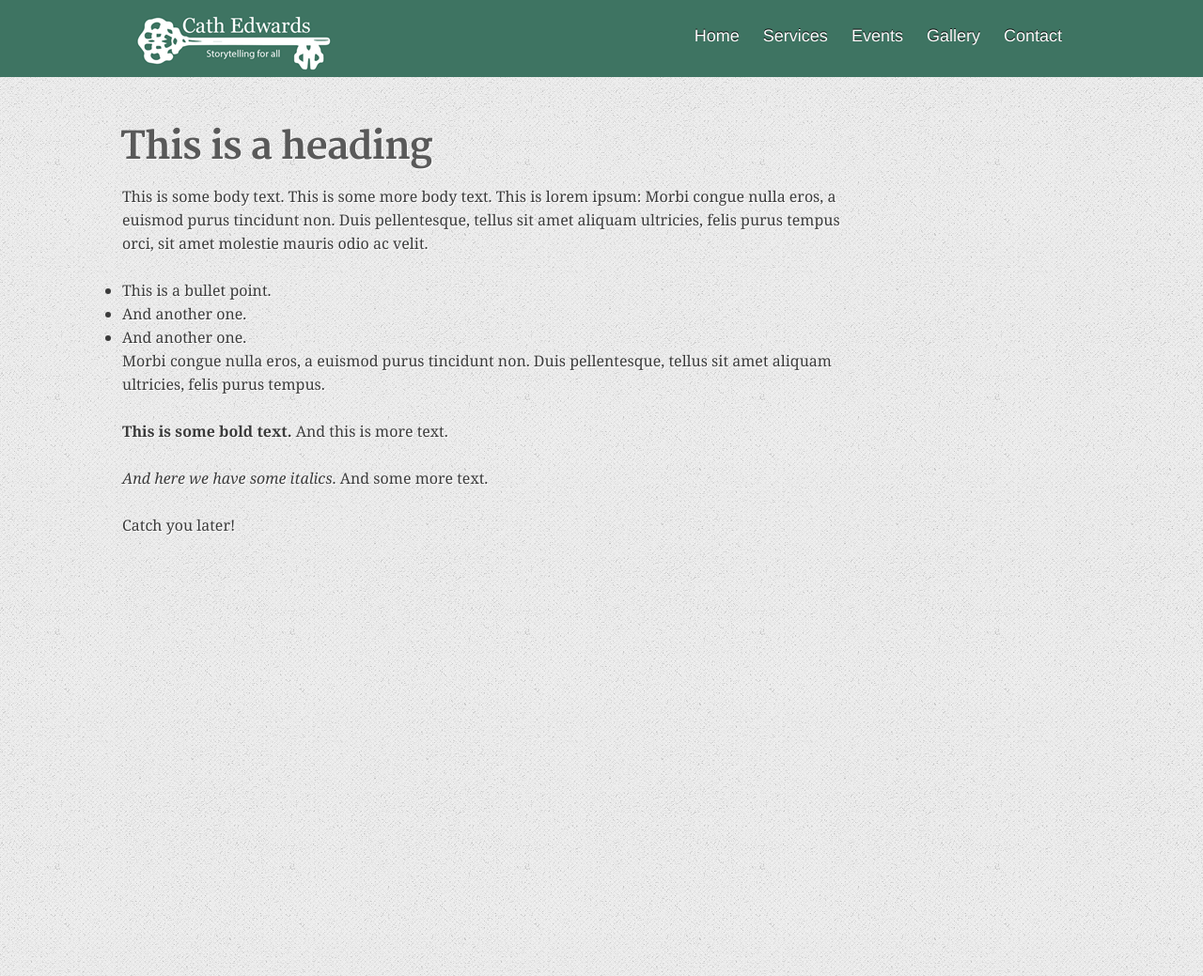
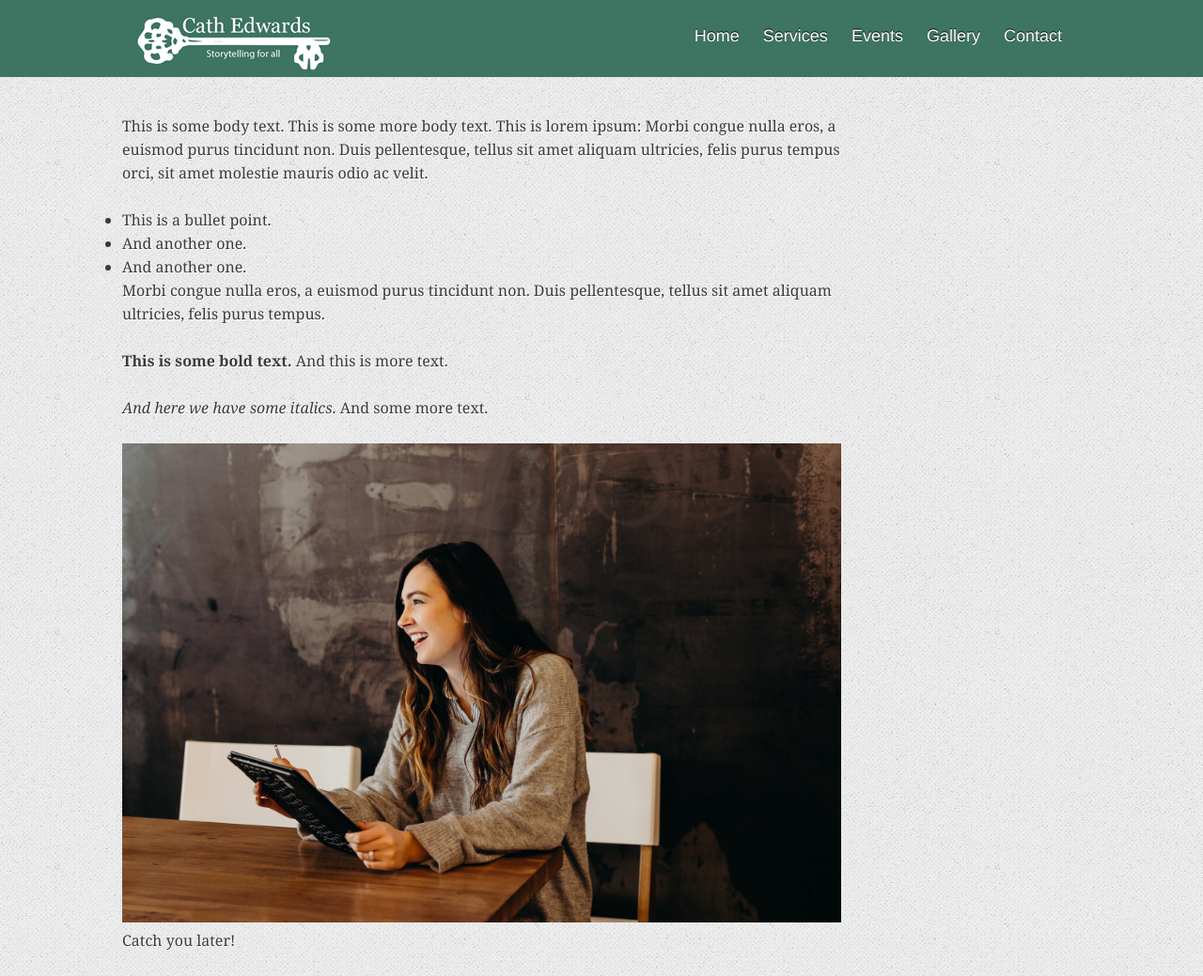
Before and after one commit to m3dwards/storytellingforall, a Jekyll site: the page built from _events/2024-04-01-this-is-the-title-field-is-static.md, in a window 1280 px wide. Shown: the whole page at 94% size. Built offline with Jekyll 4.4.1, drawn with Linux system fonts in a browser that asks for light colours; a script that is not in the unit is left out.

Commit message:
Update Events “2024-04-01-this-is-the-title-field-is-static”

```diff
--- a/_events/2024-04-01-this-is-the-title-field-is-static.md
+++ b/_events/2024-04-01-this-is-the-title-field-is-static.md
@@ -4,8 +4,6 @@ title: This is the title field in Static
 description: "This is the description field in Static. "
 image: /images/brooke-cagle-jbwcenourcg-unsplash.jpg
 ---
-# This is a heading
-
 This is some body text. This is some more body text. This is lorem ipsum: Morbi congue nulla eros, a euismod purus tincidunt non. Duis pellentesque, tellus sit amet aliquam ultricies, felis purus tempus orci, sit amet molestie mauris odio ac velit.
 
 - This is a bullet point.
@@ -18,4 +16,5 @@ Morbi congue nulla eros, a euismod purus tincidunt non. Duis pellentesque, tellu
 
 _And here we have some italics_. And some more text.
 
+![](/images/brooke-cagle-jbwcenourcg-unsplash.jpg)
 Catch you later!
```
